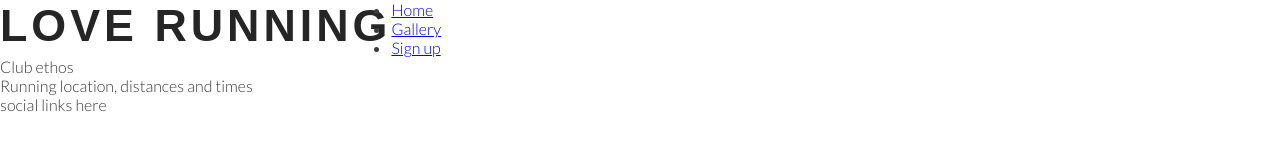
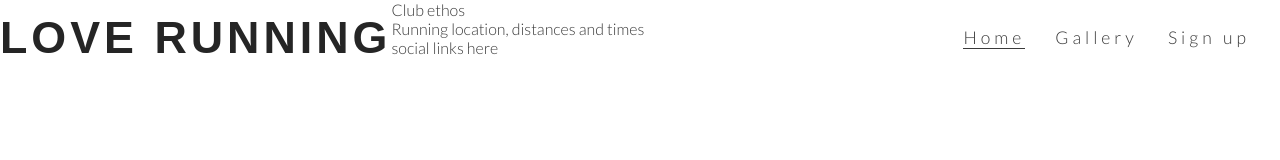
Before and after one commit to MarciaFD/love-running, a plain HTML site: page index.html in a window 1280 px wide. Drawn offline with Linux system fonts and the light colour scheme; a web font is replaced by a local one.

Commit message:
Style navigations links

```diff
--- a/assets/css/styles.css
+++ b/assets/css/styles.css
@@ -3,7 +3,7 @@
 * {
     margin: 0;
     padding: 0;
-gi    border:none ;
+    border: none;
 
 }
 
@@ -33,21 +33,25 @@ h1, h2 {
     letter-spacing: 4px;
 }
 
+
+#menu, #logo{
+    line-height: 75px;
+}
+
 #menu li{
     float: right;
-    list-style: none;
-    margin-right: 30px;
-}
-
-
+    list-style-type: none;
+    margin-right: 30px;}
 
 #menu a{
     text-decoration: none;
     color: inherit;
 }
-#hero-image {
-    height: 600px;
-    width: 100%;
-    background-image: url(../images/hero-image.webp ) no repeat center center;
 
+#menu a:hover{
+    border-bottom: 1px solid #3a3a3a;
 }
+
+.active {
+    border-bottom: 1px solid #3a3a3a;
+}
--- a/index.html
+++ b/index.html
@@ -19,16 +19,17 @@
         </a>
 
         <nav>
-            <ul>
+            <ul id="menu">
                 <li>
-                    <a href="index.html">Home</a>
+
+                    <a href=" # "> Sign up</a>
                 </li>
                 <li>
                     <a href=" # ">Gallery</a>
                 </li>
 
                 <li>
-                    <a href=" # "> Sign up</a>
+                    <a href="index.html" class="active">Home</a>
                 </li>
             </ul>
         </nav>
```
